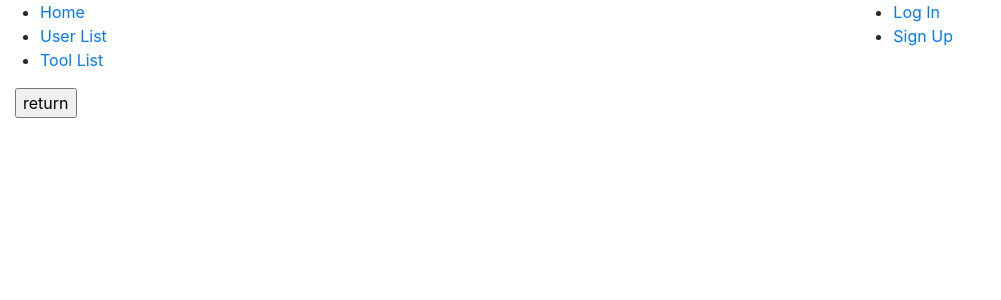
After one commit to ramonaspence/7.4-hey-neighbor, a Django app: page /2/return in a window 1280 px wide. The commit adds this page. Shown: the top 300 px of the page, without its empty margins (0-1001 px from the left). Run offline with Django 3.2, Linux system fonts and the light colour scheme; data comes from the database, SQL or seed files in the repository; both versions use the stored data as it was after the commit; some libraries are stand-ins or nearby versions.

Commit message:
added a borrowing field to the tool model so I can save and show who is currently borrowing the tool if it is checked out, however if the logged in user is borrowing the tool the 'return' option shows

```diff
--- a/tools/models.py
+++ b/tools/models.py
@@ -19,7 +19,7 @@ class Tool(models.Model):
     description = models.TextField(max_length = 255)
     borrowed = models.BooleanField()
     owner = models.ForeignKey(User, on_delete=models.CASCADE, null=True, blank=True)
-
+    borrowing = models.ForeignKey(User, on_delete=models.CASCADE, null=True, blank=True, related_name="temp")
 
     def __str__(self):
         return self.name
--- /dev/null
+++ b/tools/templates/tools/return.html
@@ -0,0 +1,6 @@
+{% extends 'tools/base.html' %}
+{% block content %}
+<form method='post'>{% csrf_token %}
+  <input type='submit' value='return'>
+</form>
+{% endblock content %}
--- a/tools/templates/tools/tools.html
+++ b/tools/templates/tools/tools.html
@@ -14,8 +14,10 @@
       <p>{{ tool.description }}</p>
        {% if tool.borrowed is False %}
       <a href="{% url 'tools:checkout' tool.id %}">Checkout this Tool</a>
+      {% elif tool.borrowing == request.user %}
+      <a href="{% url 'tools:return' tool.id %}">Return this Tool</a>
       {% else %}
-      <p>This tool is unavailable</p>
+      <p>Tool is checked out by {{tool.borrowing}}</p>
       {% endif %}
     </div>
   </div>
--- a/tools/urls.py
+++ b/tools/urls.py
@@ -4,6 +4,7 @@ from . import views
 app_name = 'tools'
 
 urlpatterns = [
+    path('<int:pk>/return', views.ReturnToolView.as_view(), name='return'),
     path('<int:pk>/checkout/', views.CheckoutToolView.as_view(), name = 'checkout'),
     path('newtool/', views.CreateToolView.as_view(), name = 'new'),
     path('users/', views.UserView.as_view(), name = "users"),
--- a/tools/views.py
+++ b/tools/views.py
@@ -53,6 +53,18 @@ class CheckoutToolView(generic.UpdateView):
 
     def form_valid(self, form):
         form.instance.borrowed = True
+        form.instance.borrowing = self.request.user
+        self.object = form.save()
+        form.instance.save()
+        return HttpResponseRedirect(reverse_lazy('tools:list'))
+
+class ReturnToolView(generic.UpdateView):
+    model = Tool
+    template_name = 'tools/return.html'
+    fields = ['borrowed']
+
+    def form_valid(self, form):
+        form.instance.borrowed = False
         self.object = form.save()
         form.instance.save()
         return HttpResponseRedirect(reverse_lazy('tools:list'))
```
Also changed, not shown: db.sqlite3, tools/migrations/0006_tool_borrowing.py (added).
